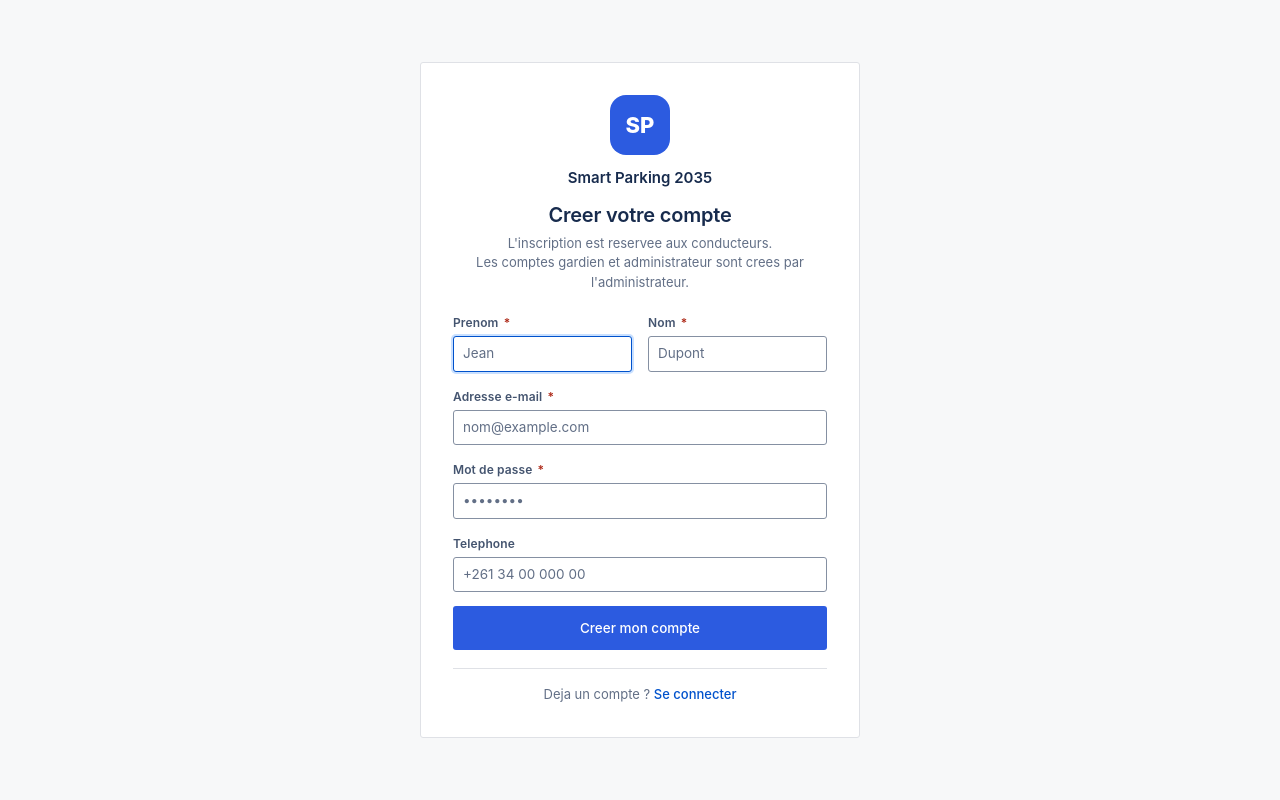
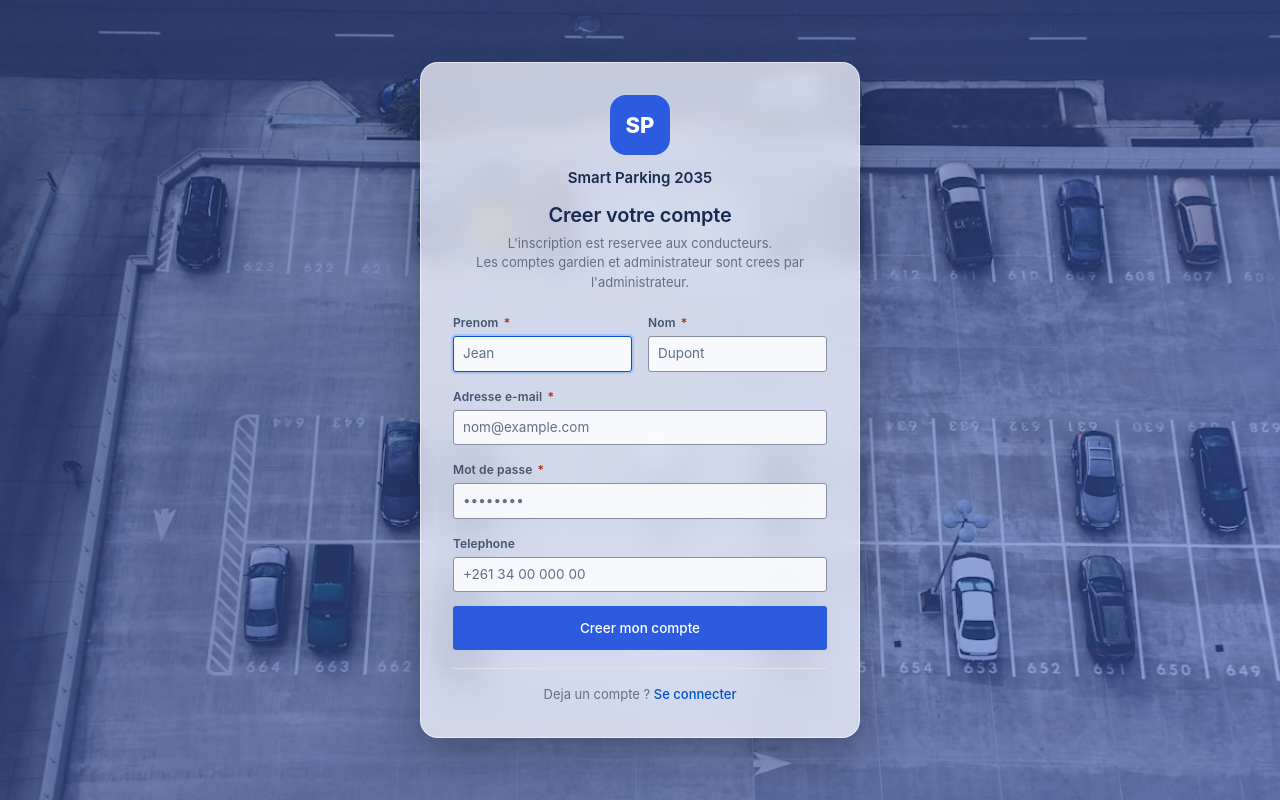
Before and after one commit to Mathieu-35/Smart_Parking_2035, a FastAPI app: page /auth/signup in a window 1280 px wide. Run offline with FastAPI, Linux system fonts and the light colour scheme; parts of the project's set-up code (start-up, migrations or seed data) failed here and were passed over.

Commit message:
feat(auth): login/signup avec fond parking aerien + carte glassmorphism
- nouveau fond photo (vue aerienne d'un parking) app/static/images/login-bg.jpg
- voile bleu en degrade par-dessus pour la lisibilite
- carte de connexion en verre depoli (backdrop-filter blur + transparence
  + bordure claire + ombre douce), coins arrondis
- champs legerement translucides
- applique a login.html et signup.html

Co-Authored-By: Claude Opus 4.7 <noreply@anthropic.com>

```diff
--- a/app/templates/auth/signup.html
+++ b/app/templates/auth/signup.html
@@ -24,6 +24,31 @@
     .auth-head .auth-subtitle { margin-top: 4px; }
     .btn-app { background: #2c5be0; color: #fff; width: 100%; justify-content: center; padding: 11px 12px; }
     .btn-app:hover, .btn-app:active { background: #1e44b0; }
+
+    /* ---- Fond photo aerien + voile bleu (lisibilite) ---- */
+    .auth-body {
+      background: url('/static/images/login-bg.jpg') center / cover no-repeat fixed;
+      position: relative;
+    }
+    .auth-body::before {
+      content: "";
+      position: fixed;
+      inset: 0;
+      background: linear-gradient(135deg, rgba(30, 58, 138, 0.55), rgba(44, 91, 224, 0.40));
+      z-index: 0;
+    }
+    .auth-wrapper { position: relative; z-index: 1; }
+
+    /* ---- Carte en verre depoli (glassmorphism) ---- */
+    .auth-card {
+      background: rgba(255, 255, 255, 0.72);
+      -webkit-backdrop-filter: blur(14px) saturate(140%);
+      backdrop-filter: blur(14px) saturate(140%);
+      border: 1px solid rgba(255, 255, 255, 0.6);
+      border-radius: 18px;
+      box-shadow: 0 20px 50px rgba(0, 0, 0, 0.28);
+    }
+    .auth-card .form-control { background: rgba(255, 255, 255, 0.85); }
   </style>
 </head>
 <body class="auth-body">
```
Also changed, not shown: app/templates/auth/login.html (+25 -0 lines), app/static/images/login-bg.jpg (added).
